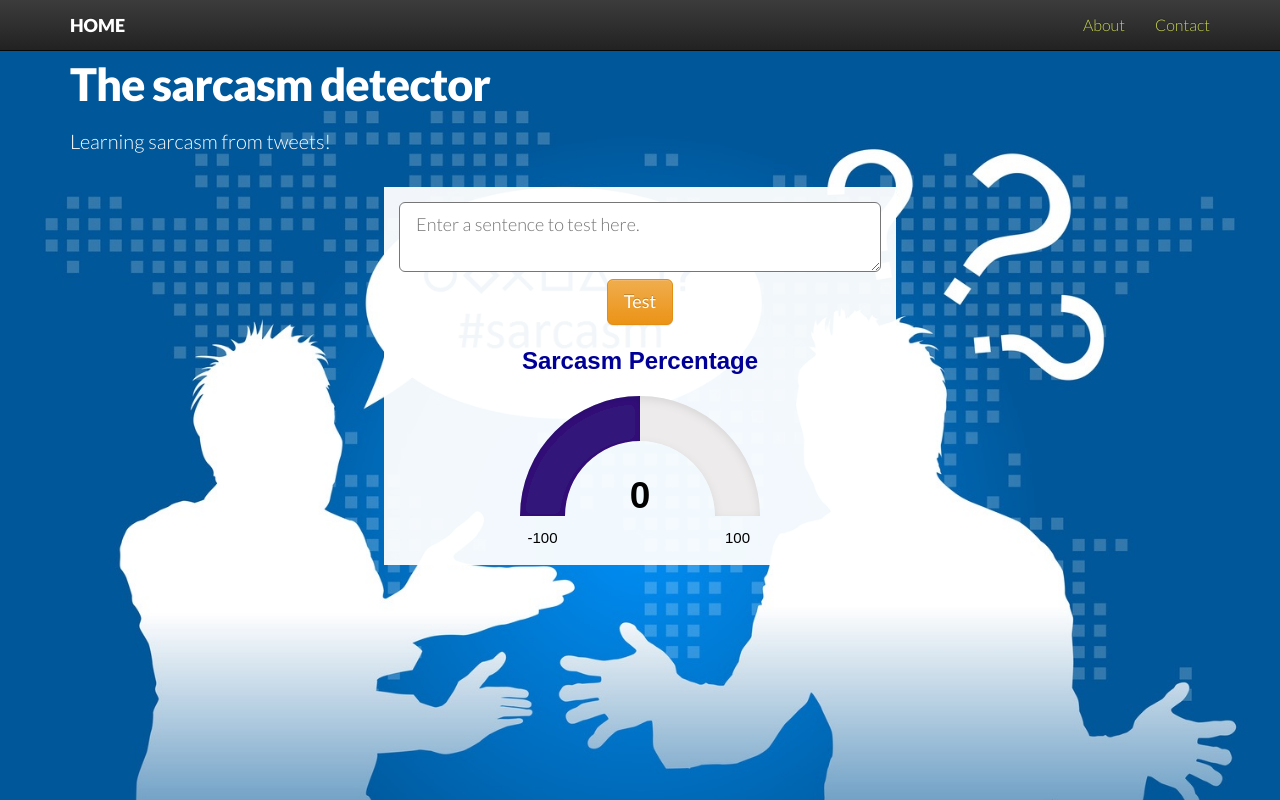
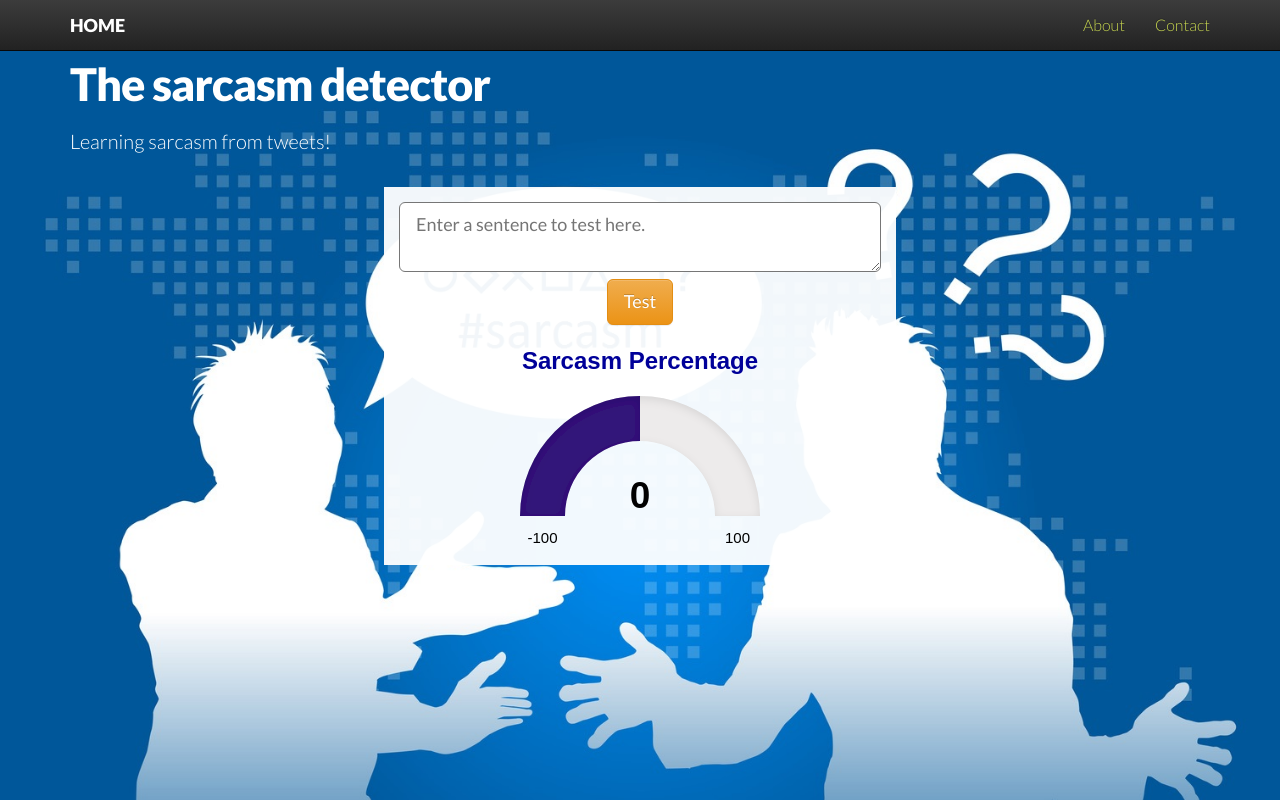
Before and after one commit to MathieuCliche/Sarcasm_detector, a Flask app: page / in a window 1280 px wide. Run offline with Flask 2, Linux system fonts and the light colour scheme; some libraries are stand-ins or nearby versions.

Commit message:
new look

```diff
--- a/app/static/css/style.css
+++ b/app/static/css/style.css
@@ -196,7 +196,6 @@ margin: 0 auto;
 text-align: center;
 width: 40%;
 min-width: 400px;
-overflow-y: hidden;
 }
 
 
--- a/app/templates/index.html
+++ b/app/templates/index.html
@@ -62,7 +62,7 @@
 
 <div class="container2" >
 			<form class="form-search" style="text-align:center;" >
-<textarea style="width:100%"rows="2" name="sentence" class="input-lg" placeholder="Enter a sentence to test here."></textarea>
+<textarea style="width:100%; font-weight:500;"rows="2" name="sentence" class="input-lg" placeholder="Enter a sentence to test here."></textarea>
 <br/>
 					  <a href="#" id=calculate button type="submit" class="btn btn-warning btn-lg" style="color: #FFFFFF;">Test</a>
  <div id="gauge" style="width:300px; height:240px; margin: 0 auto;"></div>
```
